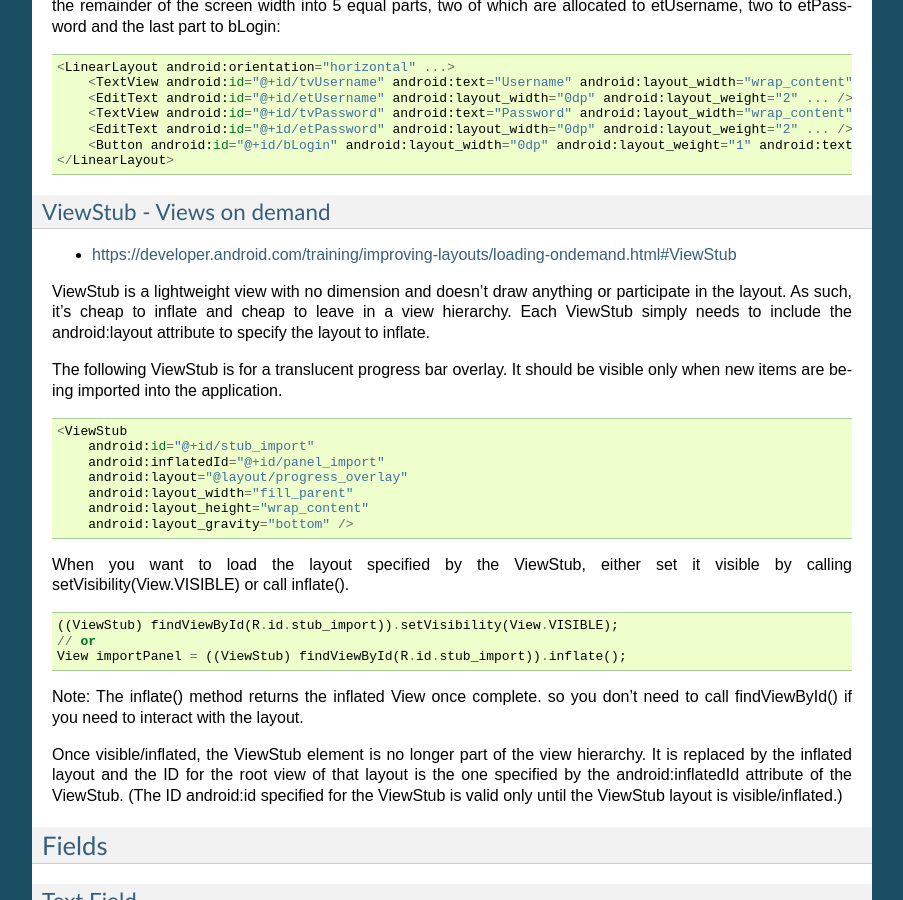
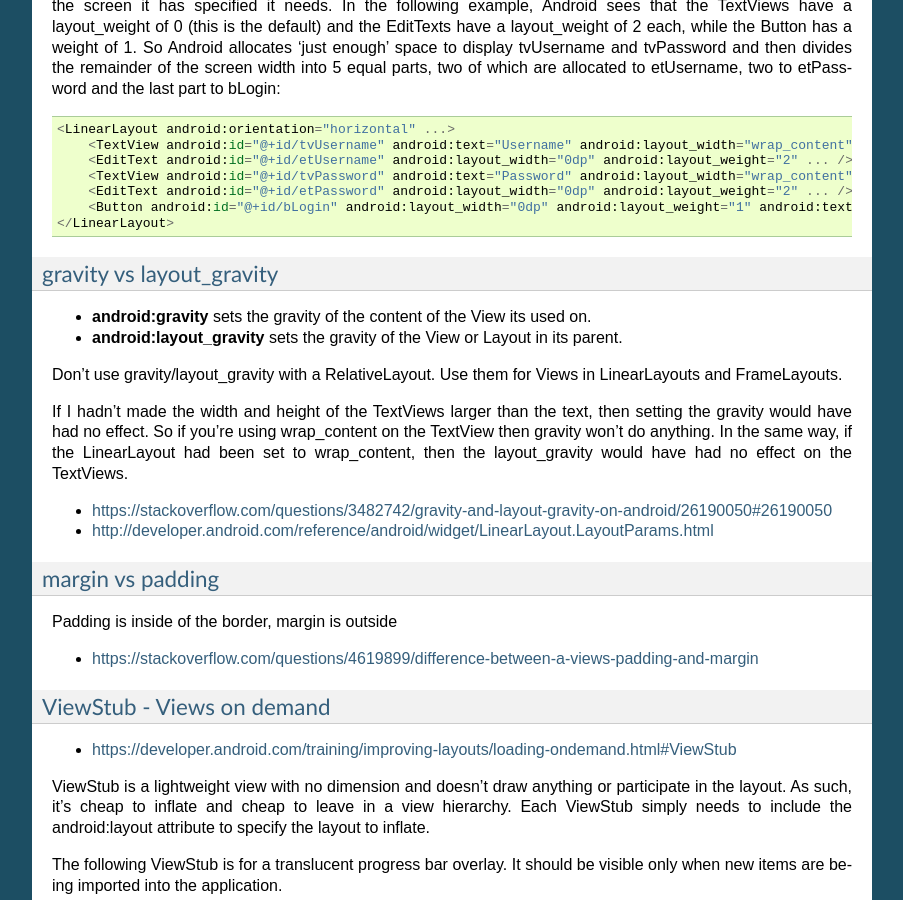
Before and after one commit to bhargavakumark/Notes, a Sphinx documentation site: the page built from source/android.rst, in a window 1280 px wide and 900 px high, scrolled down 2390 px. Shown: the whole window, without its empty margins (198-1101 px from the left). Built offline with Sphinx 7.4.7, drawn with Linux system fonts in a browser that asks for light colours; some of the changed text lies outside the part shown.

Commit message:
some more notes about android and vmware notes of VSS with VVols

```diff
--- a/source/android.rst
+++ b/source/android.rst
@@ -104,6 +104,26 @@ layout_weight
         <EditText android:id="@+id/etPassword" android:layout_width="0dp" android:layout_weight="2" ... />
         <Button android:id="@+id/bLogin" android:layout_width="0dp" android:layout_weight="1" android:text="Login"... />
     </LinearLayout>
+
+gravity vs layout_gravity
+-------------------------
+
+* **android:gravity** sets the gravity of the content of the View its used on.
+* **android:layout_gravity** sets the gravity of the View or Layout in its parent.
+
+Don't use gravity/layout_gravity with a RelativeLayout. Use them for Views in LinearLayouts and FrameLayouts.
+
+If I hadn't made the width and height of the TextViews larger than the text, then setting the gravity would have had no effect. So if you're using wrap_content on the TextView then gravity won't do anything. In the same way, if the LinearLayout had been set to wrap_content, then the layout_gravity would have had no effect on the TextViews.
+
+* https://stackoverflow.com/questions/3482742/gravity-and-layout-gravity-on-android/26190050#26190050
+* http://developer.android.com/reference/android/widget/LinearLayout.LayoutParams.html
+
+margin vs padding
+-----------------
+
+Padding is inside of the border, margin is outside
+
+* https://stackoverflow.com/questions/4619899/difference-between-a-views-padding-and-margin
 
 ViewStub -  Views on demand
 ---------------------------
```
Also changed, not shown: other parts of source/android.rst (+6 -0 lines), 1 other file.
